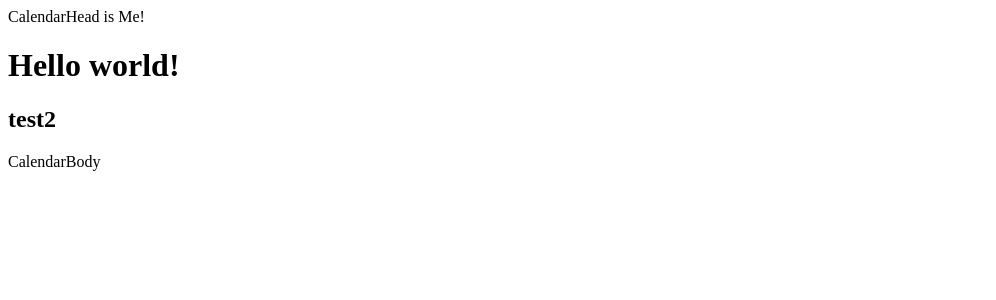
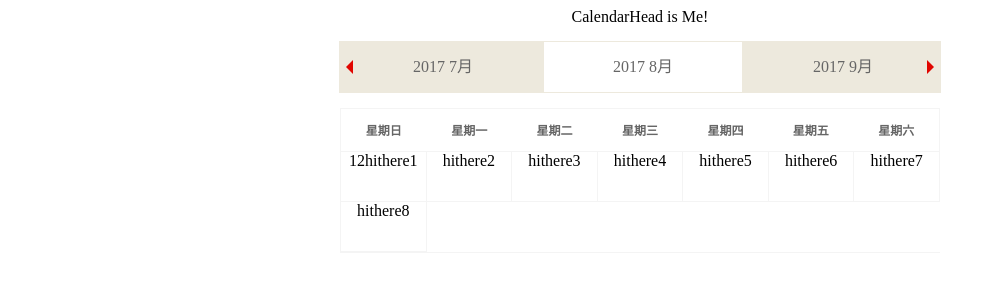
Before and after one commit to cwchang93/reactCalendar, a React app: page / in a window 1280 px wide. Shown: the top 300 px of the page, without its empty margins (0-996 px from the left). Built offline with nearby package versions, Linux system fonts and the light colour scheme.

Commit message:
layout 70%

```diff
--- a/src/App.js
+++ b/src/App.js
@@ -17,12 +17,12 @@ class App extends Component {
     render() {
         return (
             <React.Fragment>
-                <div className="wholeCalendar">
+                <div className="calendars">
 
 
                     <CalendarHead />
-                    <h1 className = 'text' > {this.props.text}</h1>
-                    <h2 className = 'test'>test2</h2>
+                    {/* <h1 className = 'text' > {this.props.text}</h1> */}
+                    {/* <h2 className = 'test'>test2</h2> */}
                     <CalendarBody />
                 </div>
             </React.Fragment>
--- a/src/App.scss
+++ b/src/App.scss
@@ -1,14 +1,155 @@
+* {
+    font-family:  'Microsoft JhengHei', serif;
+    text-align: center;
+}
+
 $classname: 'calendars';
 
 .#{$classname} {
 
-    .text {
-        font-family: 'Microsoft JhengHei', serif;
-        text-align: center;
+    max-width: 600px;
+    margin: auto;
+
+    .tophead {
+        display: flex;
+        list-style-type: none;
+        background-color: #ede9dd;
+        // height: 50px;
+        position: relative;
+        outline: 1px solid #ede9dd;
+
+        padding-inline-start:0px; // 解決一開始預設40px的問題
+
+
+        &::before {
+            content: "";
+            cursor:pointer;
+            height: 0;
+            position: absolute;
+            transform: translateY(-50%);
+            top: 50%;
+            vertical-align: center;
+            left: 6px;
+            border-style: solid;
+            border-width: 7px 7px 7px 0;
+            border-color: transparent #e10500 transparent transparent
+        }
+
+        &::after {
+            content: "";
+            cursor:pointer;
+            height: 0;
+            position: absolute;
+            transform: translateY(-50%);
+            top: 50%;
+            vertical-align: center;
+            right: 6px;
+            border-style: solid;
+            border-width: 7px 0px 7px 7px;
+            border-color: transparent  transparent transparent #e10500
+        }
+
+
+        a {
+            display: table;
+            width: 100%;
+            height: 50px;
+            // border-top: 3px solid #ede9dd;
+            text-decoration: none;
+            margin: 0 3px;
+
+            // .wasclick {  // 因為層級關係所以無法?
+            // background-color:#fff
+            // }
+
+            span {
+                font-size: 16px;
+                color: #666;
+                line-height: 1.25;
+                display: table-cell;
+                vertical-align: middle;
+            }
+
+        }
+
+        .active {
+            background-color: #fff;
+        }
+
+        .tophead__month {
+            margin: 0px 1px;
+            width: calc(100%/3);
+
+          .now {  //點擊月份時，text-> red
+            color:#e10500;
+          }
+
+        }
+
     }
 
-    .test {
-        color: blue;
+    //calendarBodycomponent
+
+    .bodycalendar {
+
+        .weekcontainer {
+            // list-style-type: none;
+            display: flex;
+            border: 1px solid #f4f4f4;
+
+            >div {  // weekcontainer中的div，因為不想再重新寫className(有太多個)
+                width: (100% / 7);
+                text-align: center;
+                color: #666;
+                font-size: 12px;
+                padding:12px;
+                font-weight: bold;
+            }
+        }
+
+        .daycontainer {
+            display: flex;
+            box-sizing: border-box;
+            border: 1px solid #f4f4f4;
+            border-top:none;
+            border-right:none;
+            flex-wrap: wrap;
+
+            // outline: 1px solid red;
+
+            .day {
+                width: (100%/7);
+
+                box-sizing: border-box;
+                border: 1px solid #f4f4f4;
+                border-left:none;
+                border-top:none;
+                height: 50px;
+                position: relative;
+                .num {
+                    position: absolute;
+                    top: 2px;
+                    left: 2px;
+                    color: #444;
+                }
+
+            }
+        }
+
+
+
     }
 
+
 }
+
+
+
+        // .text {
+        //     font-family: 'Microsoft JhengHei', serif;
+        //     text-align: center;
+        // }
+
+        // .test {
+        //     color: blue;
+        // }
--- a/src/components/calendarBody.jsx
+++ b/src/components/calendarBody.jsx
@@ -4,9 +4,49 @@ class CalendarBody extends Component {
 
     render() {
         return (
-            <div>
-                CalendarBody
-            </div>
+            <React.Fragment>
+                <div className="bodycalendar">
+                    <div className="weekcontainer">
+                        <div>星期日</div>
+                        <div>星期一</div>
+                        <div>星期二</div>
+                        <div>星期三</div>
+                        <div>星期四</div>
+                        <div>星期五</div>
+                        <div>星期六</div>
+                    </div>
+                    <div className="daycontainer">
+                        <div className="day">
+                            <span className="daynum">12</span>
+                            <span></span>
+                            hithere1
+                        </div>
+                        <div className="day">
+                            hithere2
+                        </div>
+                        <div className="day">
+                            hithere3
+                        </div>
+                        <div className="day">
+                            hithere4
+                        </div>
+                        <div className="day">
+                            hithere5
+                        </div>
+                        <div className="day">
+                            hithere6
+                        </div>
+                        <div className="day">
+                            hithere7
+                        </div>
+                        <div className="day">
+                            hithere8
+                        </div>
+
+
+                    </div>
+                </div>
+            </React.Fragment>
         );
     }
 }
--- a/src/components/calendarHead.jsx
+++ b/src/components/calendarHead.jsx
@@ -6,9 +6,32 @@ class CalendarHead extends Component {
 
     render() {
         return (
-            <div>
+            <React.Fragment>
+
+
+                <div>
             CalendarHead is Me!
-            </div>
+                </div>
+
+                <div className="calendars_tabWrap">
+                    {/* <a href="#"
+                        className="prev"></a> */}
+                    <ul className="tophead">
+                        <li className="tophead__month">
+                            <a href="#"><span>2017 7月</span></a>
+                        </li>
+                        <li className="tophead__month">
+                            <a href="#"
+                                className="active"><span>2017 8月</span></a>
+                        </li>
+                        <li className="tophead__month">
+                            <a href="#"><span>2017 9月</span></a>
+                        </li>
+                    </ul>
+                    {/* <a href="#"
+                        className="next"></a> */}
+                </div>
+            </React.Fragment>
         );
     }
 }
```
